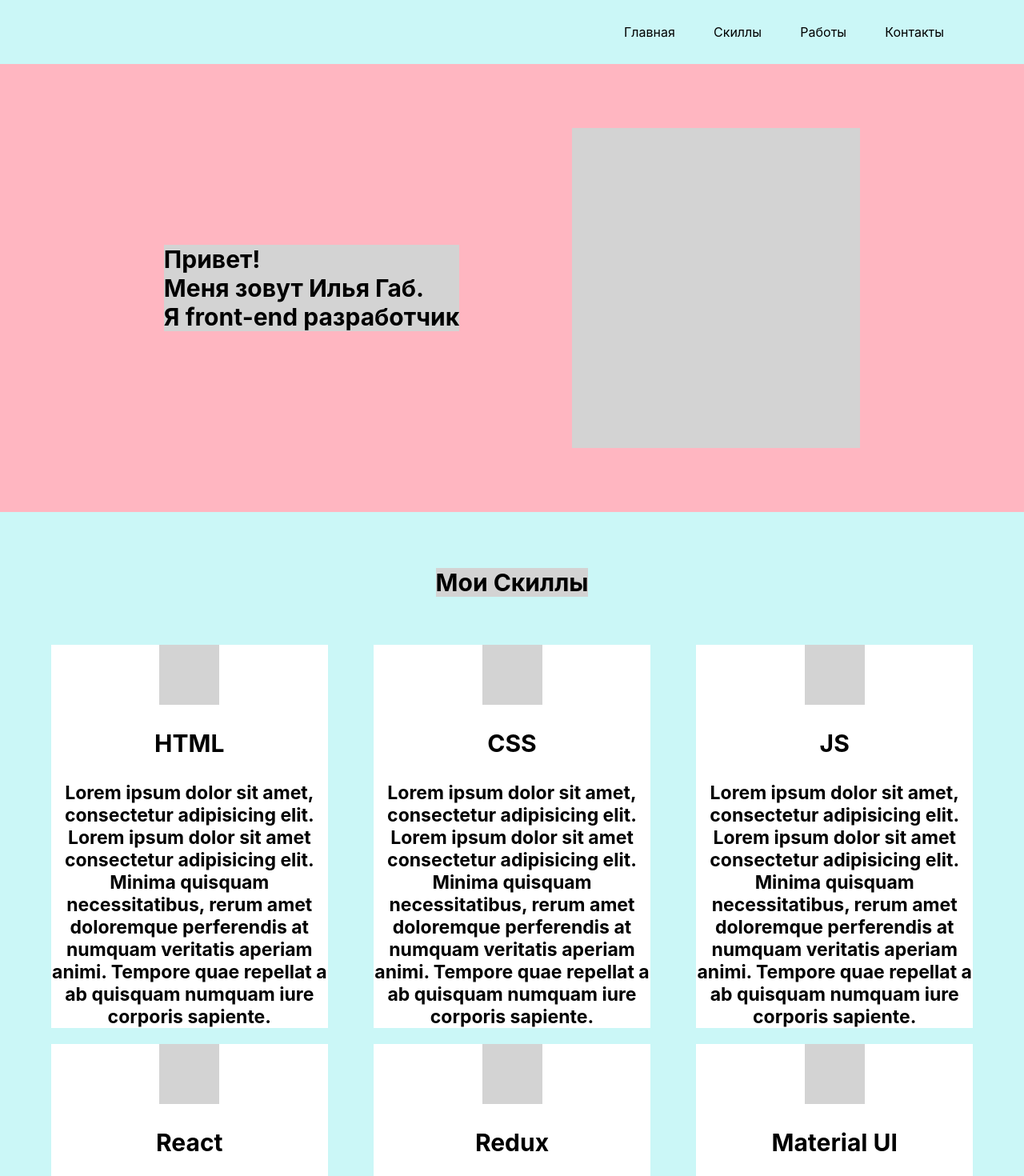
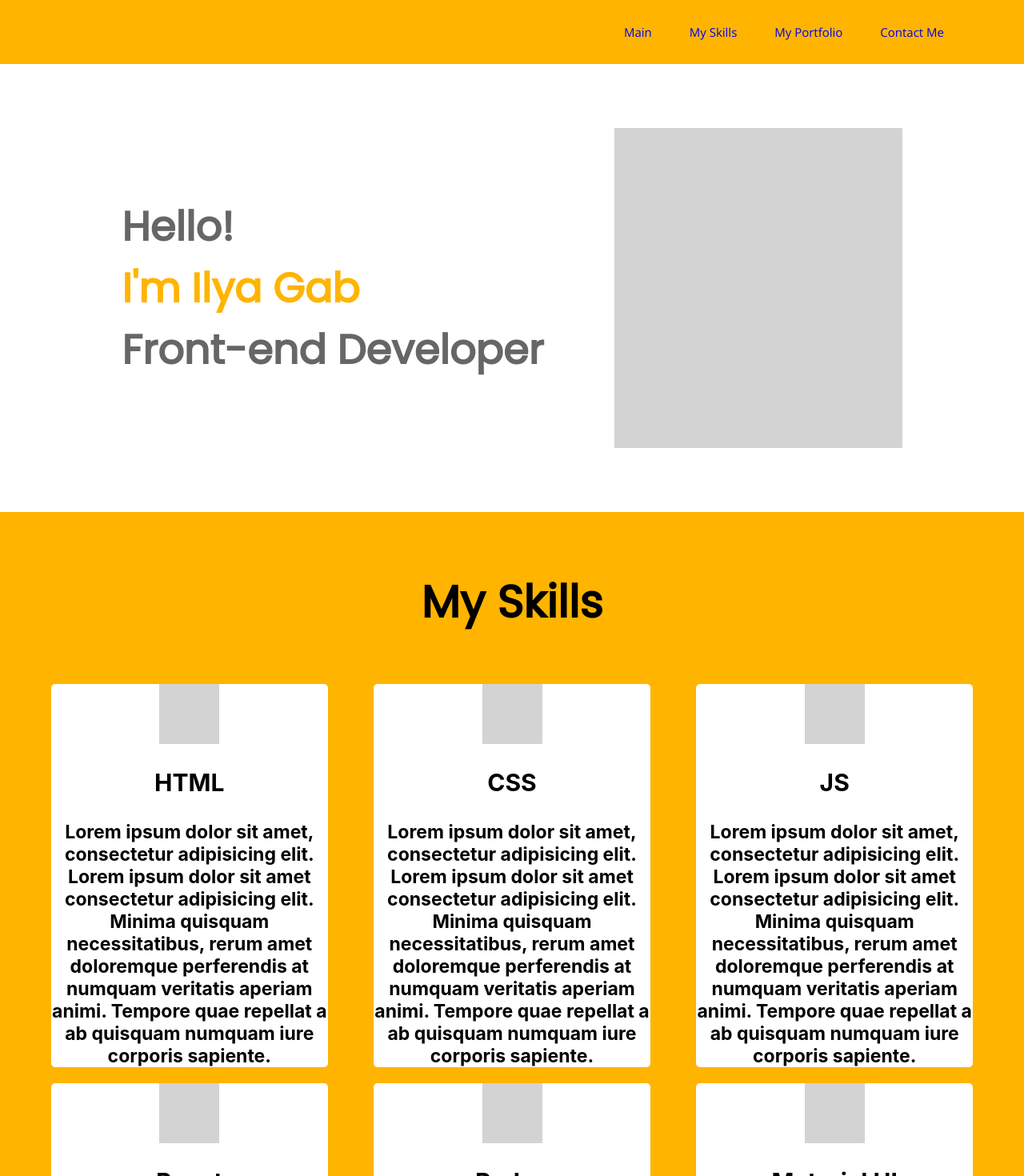
Before and after one commit to IlyaGab/Portfolio, a React (Create React App) app: page / in a window 1280 px wide. Shown: the top 1470 px of the page at 80% size. Built offline with nearby package versions, Linux system fonts and the light colour scheme.

Commit message:
add stylization

```diff
--- a/package.json
+++ b/package.json
@@ -2,7 +2,7 @@
   "name": "ilya-portfolio",
   "version": "0.1.0",
   "private": true,
-  "homepage":"https://IlyaGab.github.io/Portfolio",
+  "homepage": "https://IlyaGab.github.io/Portfolio",
   "dependencies": {
     "@testing-library/jest-dom": "^5.16.4",
     "@testing-library/react": "^13.3.0",
--- a/src/Components/Header/Header.jsx
+++ b/src/Components/Header/Header.jsx
@@ -1,14 +1,15 @@
 import React from 'react';
+import { NavLink } from 'react-router-dom';
 import clases from './Header.module.css'
 
 const Header = () => {
     return (
         <div className={clases.headerWrapper}>
                 <div className={clases.navItems}>
-                    <div className={clases.listItem}>Главная</div>
-                    <div className={clases.listItem}>Скиллы</div>
-                    <div className={clases.listItem}>Работы</div>
-                    <div className={clases.listItem}>Контакты</div>
+                    <NavLink to={'/'} className={clases.listItem}>Main</NavLink>
+                    <NavLink to={'/'} className={clases.listItem}>My Skills</NavLink>
+                    <NavLink to={'/'} className={clases.listItem}>My Portfolio</NavLink>
+                    <NavLink to={'/'}className={clases.listItem}>Contact Me</NavLink>
                 </div>
         </div>
     );
--- a/src/Components/Header/Header.module.css
+++ b/src/Components/Header/Header.module.css
@@ -3,7 +3,7 @@
     flex-direction: row-reverse;
     width: 100%;
     height: 80px;
-    background-color: #cbf7f7;
+    background-color: #ffb400;
 }
 
 .navItems {
@@ -14,6 +14,12 @@
     margin-right: 100px;
     width: 400px;
     height: 20px;
+}
+
+.listItem {
+    font: normal 15px Open Sans, sans-serif;
+    text-decoration: none;
+
 }
 
 @media (max-width:769px) {
--- a/src/Components/Main/Main.jsx
+++ b/src/Components/Main/Main.jsx
@@ -9,9 +9,9 @@ const Main = () => {
             <div className={classes.mainWrapper}>
                 <div className={classes.mainBlock}>
                     <div className={classes.introduceBlock}>
-                        <span className={classes.introduceItem}>Привет!</span>
-                        <span className={classes.introduceItem}>Меня зовут Илья Габ.</span>
-                        <span className={classes.introduceItem}>Я front-end разработчик</span>
+                        <span className={classes.introduceItemOne}>Hello!</span>
+                        <span className={classes.introduceItemTwo}>I'm Ilya Gab</span>
+                        <span className={classes.introduceItemThree}>Front-end Developer</span>
                     </div>
                     <div className={classes.avatarBlock}></div>
                 </div>
@@ -19,7 +19,7 @@ const Main = () => {
             <div className={classes.mainSkillsBlock}>
                 <div className={classes.mainSkillsBlockChild}>
                     <div className={classes.skillsDescription}>
-                        <span>Мои Скиллы</span>
+                        <span>My Skills</span>
                     </div>
                     <div className={classes.mySkills}>
                         <Skill name={'HTML'}/>
@@ -34,7 +34,7 @@ const Main = () => {
             <div className={classes.mainProjectsBlock}>
                 <div className={classes.mainProjectsBlockChild}>
                     <div className={classes.projectsDescription}>
-                        <span>Мои работы</span>
+                        <span>My Portfolio</span>
                     </div>
                     <div className={classes.myProjects}>
                         <Project name={'Portfolio'}/>
@@ -46,19 +46,19 @@ const Main = () => {
             </div>
             <div className={classes.mainRemoteJobBlock}>
                 <div className={classes.mainRemoteJobBlockChild}>
-                    <span>Рассматриваю варианты удаленной работы</span>
-                    <button>Нанять меня</button>
+                    <span>Looking into remote work options</span>
+                    <button>Hire me</button>
                 </div>
             </div>
             <div className={classes.mainContactsBlock}>
                 <div className={classes.mainContactsBlockChild}>
-                    <span>Контакты</span>
+                    <span>My Contacts</span>
                     <form action="" className={classes.contactsFormBlock}>
                         <input type="text" name="" id=""/>
                         <input type="text" name="" id=""/>
                         <textarea name="" id=""></textarea>
                     </form>
-                    <button>Отправить</button>
+                    <button>Send</button>
                 </div>
             </div>
         </>
--- a/src/Components/Main/Main.module.css
+++ b/src/Components/Main/Main.module.css
@@ -1,9 +1,9 @@
+
 .mainWrapper {
     display: flex;
     justify-content: center;
     width: 100%;
     min-height: 70vh;
-    background-color: lightpink;
 }
 
 .mainBlock {
@@ -14,16 +14,23 @@
     height: 50vh;
 }
 
+
+
 .introduceBlock {
     align-self: center;
-    background-color: lightgray;
 }
 
-.introduceItem {
+.introduceBlock span {
     display: flex;
-    font-weight: bold;
-    font-size: 30px;
+    font: bold 51px Poppins, sans-serif;
+    color: #666666;
 }
+
+.introduceItemTwo {
+    color: #ffb400!important;
+}
+
+
 
 .avatarBlock {
     width: 45vh;
@@ -37,7 +44,7 @@
     justify-content: center;
     width: 100%;
     min-height: 100vh;
-    background-color: #cbf7f7;
+    background-color: #ffb400;
 }
 
 .mainSkillsBlockChild {
@@ -52,12 +59,7 @@
     width: 100%;
     margin-bottom: 60px;
     text-align: center;
-    font-weight: bold;
-    font-size: 30px;
-}
-
-.skillsDescription span {
-    background-color: lightgray;
+    font: bold 56px Poppins, sans-serif;
 }
 
 .mySkills {
@@ -73,7 +75,7 @@
     justify-content: center;
     width: 100%;
     min-height: 100vh;
-    background-color: lightpink;
+    background-color:#fff;
 }
 
 .mainProjectsBlockChild {
@@ -91,6 +93,7 @@
     font-weight: bold;
     font-size: 30px;
     margin-bottom: 60px;
+    font: bold 56px Poppins, sans-serif;
 }
 
 .myProjects {
@@ -105,8 +108,8 @@
     display: flex;
     justify-content: center;
     width: 100%;
-    height: 300px;
-    background-color: white;
+    min-height: 300px;
+    background-color: #ffb400;
 }
 
 .mainRemoteJobBlockChild{
@@ -121,6 +124,10 @@
     height: 50%;
 }
 
+.mainRemoteJobBlockChild span {
+    font: bold 56px Poppins, sans-serif;
+    margin: 0 0 60px 0;
+}
 
 .mainRemoteJobBlockChild button {
     width: 200px;
@@ -134,42 +141,42 @@
     display: flex;
     justify-content: center;
     width: 100%;
-    height: 700px;
-    background-color: lightpink;
+    min-height: 100vh;
+    background-color: #fff;
+    margin: 70px 0 70px 0;
 }
 
 .mainContactsBlockChild{
     display: flex;
     flex-direction: column;
-    justify-content: space-between;
     align-items: center;
-    align-self: center;
     font-weight: bold;
     font-size: 30px;
     width: 75%;
-    height: 80%;
 }
 
 .mainContactsBlockChild span {
-    background-color: lightgray;
+    font: bold 56px Poppins, sans-serif;
+    margin: 0 0 60px 0;
 }
 
 .contactsFormBlock {
     display: flex;
-    justify-content: space-between;
     flex-direction: column;
     width: 50%;
-    height: 50%;
+
 }
 .contactsFormBlock input {
     height: 30px;
     background-color: lightgray;
+    margin-bottom: 10px;
 }
 
 .contactsFormBlock textarea {
     height: 180px;
     background-color: lightgray;
     resize: none;
+    margin-bottom: 60px;
 }
 
 .mainContactsBlockChild button {
@@ -259,15 +266,9 @@
     }
 
 
-
-    .mainContactsBlock {
-        height: 650px;
-
-    }
-
     .mainContactsBlockChild{
         display: flex;
-        justify-content: space-evenly;
+
         font-size: 25px;
         width: 100%;
         height: 100%;
--- a/src/Components/Main/Projects/Project.module.css
+++ b/src/Components/Main/Projects/Project.module.css
@@ -8,6 +8,7 @@
     height: 100%;
     margin-bottom: 20px;
     background: url("https://klike.net/uploads/posts/2019-11/1572861552_38.jpg");
+    border-radius: 5px;
 }
 
 
@@ -17,7 +18,6 @@
     font-size: 20px;
     font-weight: bold;
     background-color: gray;
-    border: none;
 }
 
 .projectsDescription {
@@ -26,7 +26,9 @@
     align-self: flex-end;
     width: 100%;
     background-color: white;
-     text-indent: 20px;
+    text-indent: 20px;
+    border: 1px solid #ddd;
+    border-radius: 5px;
 }
 
 .projectName {
--- a/src/Components/Main/Skill/Skill.module.css
+++ b/src/Components/Main/Skill/Skill.module.css
@@ -7,6 +7,8 @@
     width: 30%;
     margin-bottom: 20px;
     background-color: white;
+    border: 5px;
+    border-radius: 5px;
 }
 
 
--- a/src/Components/Portfolio.module.css
+++ b/src/Components/Portfolio.module.css
@@ -1,3 +1,6 @@
+@import url('https://fonts.googleapis.com/css2?family=Poppins&display=swap');
+@import url('https://fonts.googleapis.com/css2?family=Open+Sans&family=Poppins&display=swap');
+
 .portfolioWrapper {
     width: 100%;
     height: 100%;
--- a/src/index.js
+++ b/src/index.js
@@ -3,12 +3,13 @@ import ReactDOM from 'react-dom/client';
 import './index.css';
 import App from './App';
 import reportWebVitals from './reportWebVitals';
+import { BrowserRouter } from 'react-router-dom';
 
 const root = ReactDOM.createRoot(document.getElementById('root'));
 root.render(
-  <React.StrictMode>
+  <BrowserRouter>
     <App />
-  </React.StrictMode>
+    </BrowserRouter>
 );
 
 // If you want to start measuring performance in your app, pass a function
```
Also changed, not shown: 1 other file (tests, documents, lock files or other folders).
